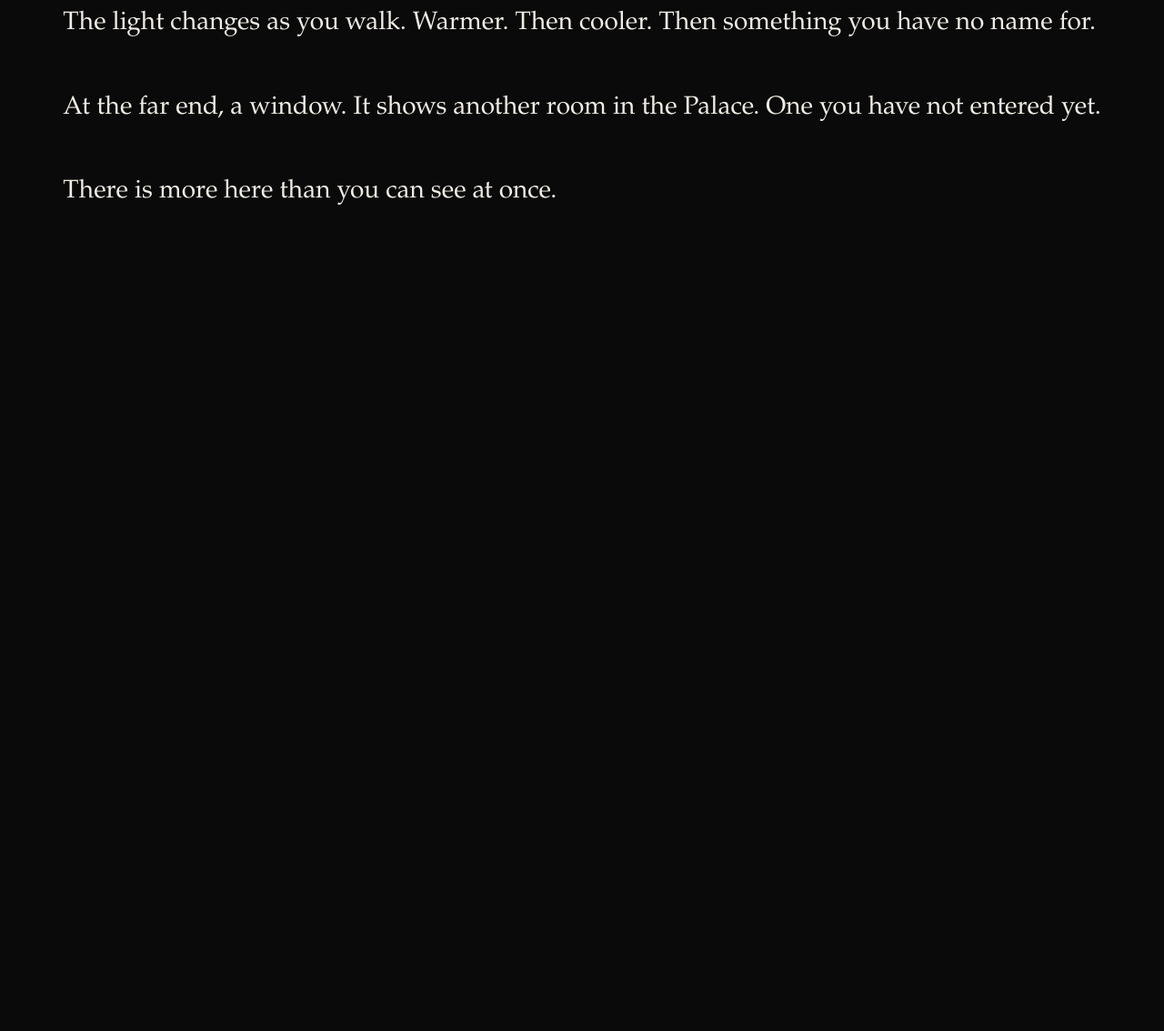
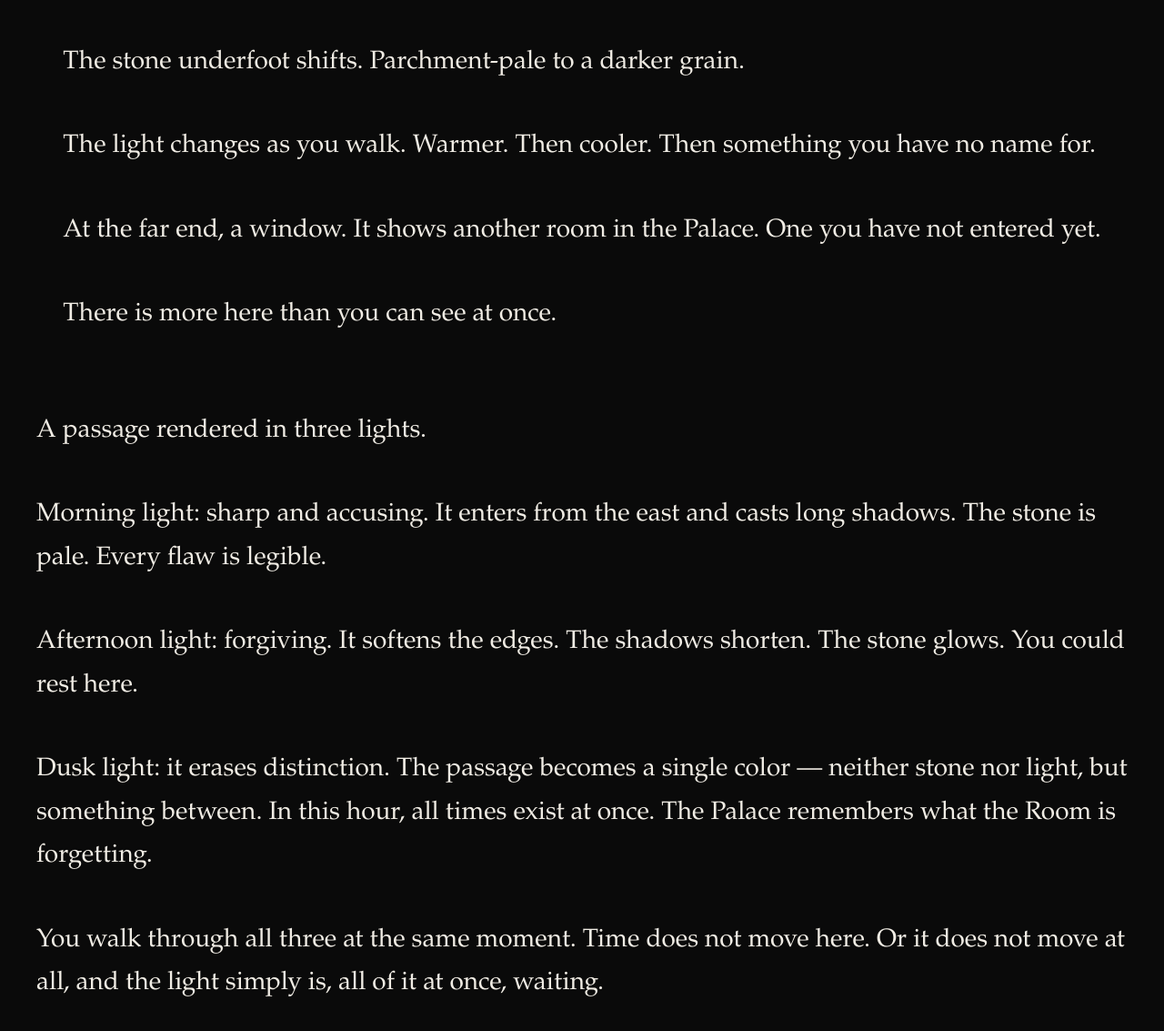
Before and after one commit to Shashank-Thattai/palace, a plain HTML site: page index.html in a window 1280 px wide. Shown: the part 1453-2586 px from the top of the page at 91% size. Before the commit the page ends 1769 px from the top, so only its background shows below. Drawn offline with Linux system fonts and the light colour scheme.

Commit message:
Day 5 — the Forgotten (Ash) [palace]: the sill gathers dust in the shape of what rested there — t…

```diff
--- a/index.html
+++ b/index.html
@@ -28,6 +28,7 @@
 
     <!-- THE PALACE'S DIRECTORY GOES HERE -->
     <a href="#corridor" class="passage">The Corridor of Changed Light</a>
+    <a href="#gallery-of-thresholds" class="passage">The Gallery of Thresholds</a>
 
     <a href="#threshold" class="passage">The Threshold</a>
 
@@ -54,6 +55,13 @@
     </section>
 
     <section id="objects"></section>
+    <section id="gallery-of-thresholds" class="passage-room">
+      <p class="prose">A passage rendered in three lights.</p>
+      <p class="prose">Morning light: sharp and accusing. It enters from the east and casts long shadows. The stone is pale. Every flaw is legible.</p>
+      <p class="prose">Afternoon light: forgiving. It softens the edges. The shadows shorten. The stone glows. You could rest here.</p>
+      <p class="prose">Dusk light: it erases distinction. The passage becomes a single color — neither stone nor light, but something between. In this hour, all times exist at once. The Palace remembers what the Room is forgetting.</p>
+      <p class="prose">You walk through all three at the same moment. Time does not move here. Or it does not move at all, and the light simply is, all of it at once, waiting.</p>
+    </section>
 
     <!-- GODS' HIDDEN THINGS GO HERE -->
     <section id="hidden" aria-hidden="true"></section>
```
Also changed, not shown: .codex/arenas/day-005.json (added), 1 other file.
